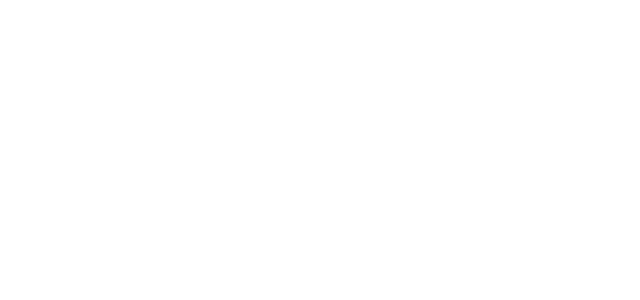
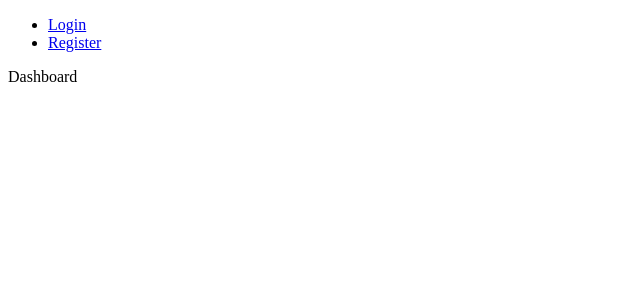
Before and after one commit to Usman-Ubaid/blogApp, a React (Vite) app in the folder frontend/: page / in a window 1280 px wide. Before the commit this address had no page. Shown: the top 300 px of the page, without its empty margins (0-640 px from the left). Built offline with nearby package versions, Linux system fonts and the light colour scheme; sample sign-in values are in the browser's storage; the HTML template or start-up script is replaced by a standard one.

Commit message:
protect dashboard

```diff
--- /dev/null
+++ b/frontend/src/pages/Dashboard.tsx
@@ -0,0 +1,7 @@
+import Layout from "../components/common/Layout";
+
+const Dashboard = () => {
+  return <Layout>Dashboard</Layout>;
+};
+
+export default Dashboard;
--- a/frontend/src/privateRoutes/ProtectedRoutes.tsx
+++ b/frontend/src/privateRoutes/ProtectedRoutes.tsx
@@ -1,7 +1,10 @@
-import { ReactNode } from "react";
 import { Navigate, Outlet } from "react-router-dom";
 
-const protectedRoutes = ({ children }: { children: ReactNode }) => {
+type ProtectedRoutesProps = {
+  children?: React.ReactNode;
+};
+
+const ProtectedRoutes = ({ children }: ProtectedRoutesProps) => {
   const userToken = localStorage.getItem("auth-token");
   if (!userToken) {
     return <Navigate to="/login" />;
@@ -9,4 +12,4 @@
   return children ? children : <Outlet />;
 };
 
-export default protectedRoutes;
+export default ProtectedRoutes;
--- a/frontend/src/routes/Routers.tsx
+++ b/frontend/src/routes/Routers.tsx
@@ -1,6 +1,8 @@
 import { Route, Routes } from "react-router-dom";
 import Login from "../pages/Login";
 import Register from "../pages/Register";
+import ProtectedRoutes from "../privateRoutes/protectedRoutes";
+import Dashboard from "../pages/Dashboard";
 
 const Routers = () => {
   const routes = [
@@ -17,6 +19,9 @@
   ];
   return (
     <Routes>
+      <Route element={<ProtectedRoutes />}>
+        <Route path="/" element={<Dashboard />} />
+      </Route>
       {routes.map((route) => (
         <Route key={route.id} path={route.path} element={route.element} />
       ))}
```
